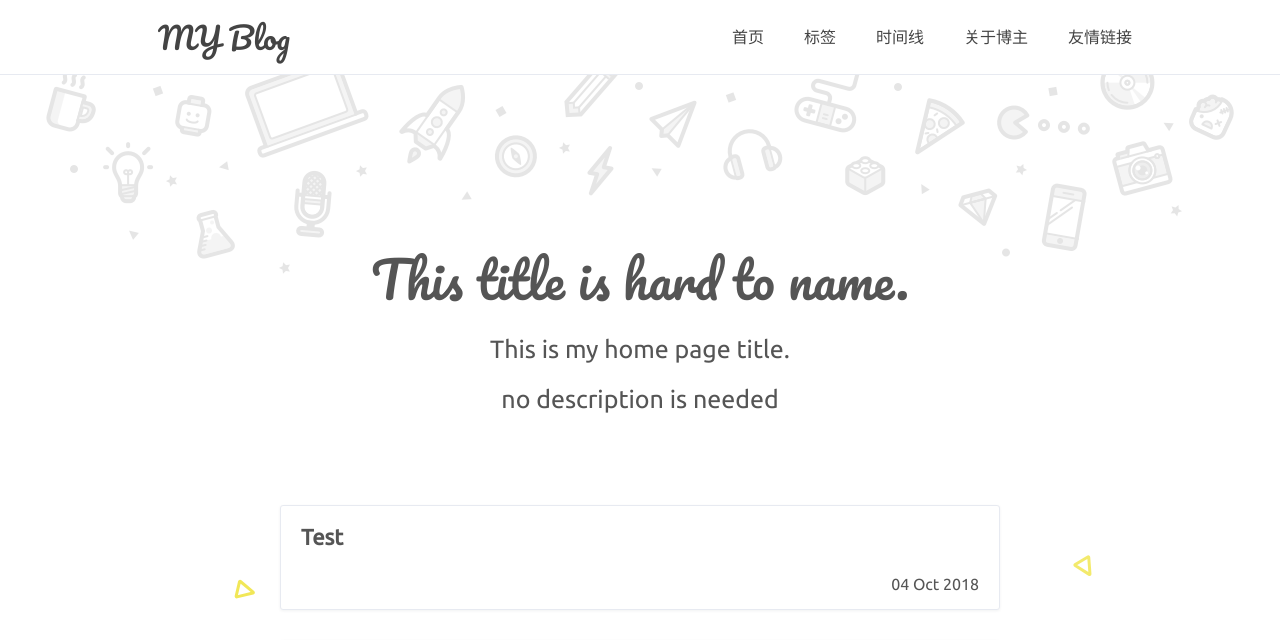
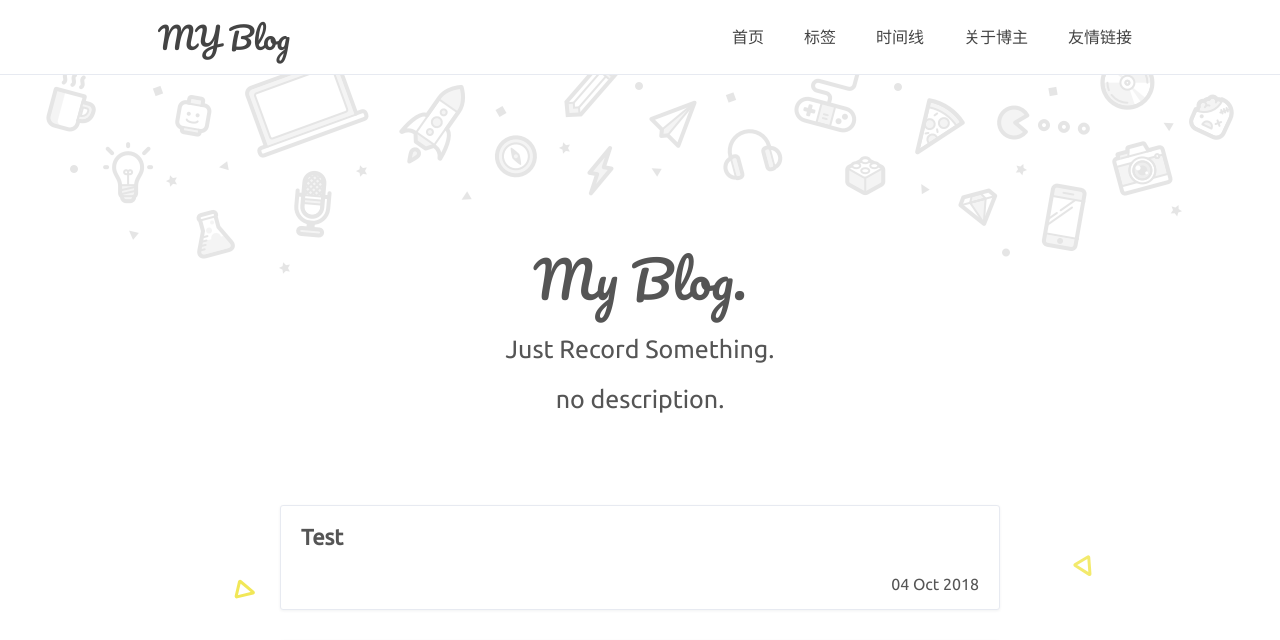
Before and after one commit to shaofeichang/shaofeichang.github.io, a Jekyll site: the page built from index.html, in a window 1280 px wide. Shown: the top 640 px of the page. Built offline with Jekyll 4.4.1, drawn with Linux system fonts in a browser that asks for light colours; comment, search, counter and statistics services are not loaded.

Commit message:
Update index.html

```diff
--- a/index.html
+++ b/index.html
@@ -1,9 +1,9 @@
 ---
 layout: default
-title: your awesome title
-page-title: This title is hard to name.
-home-title: This is my home page title.
-description: no description is needed
+title: SHaofei'Blog
+page-title: My Blog.
+home-title: Just Record Something.
+description: no description.
 ---
 
 {% include header.html %}
```
